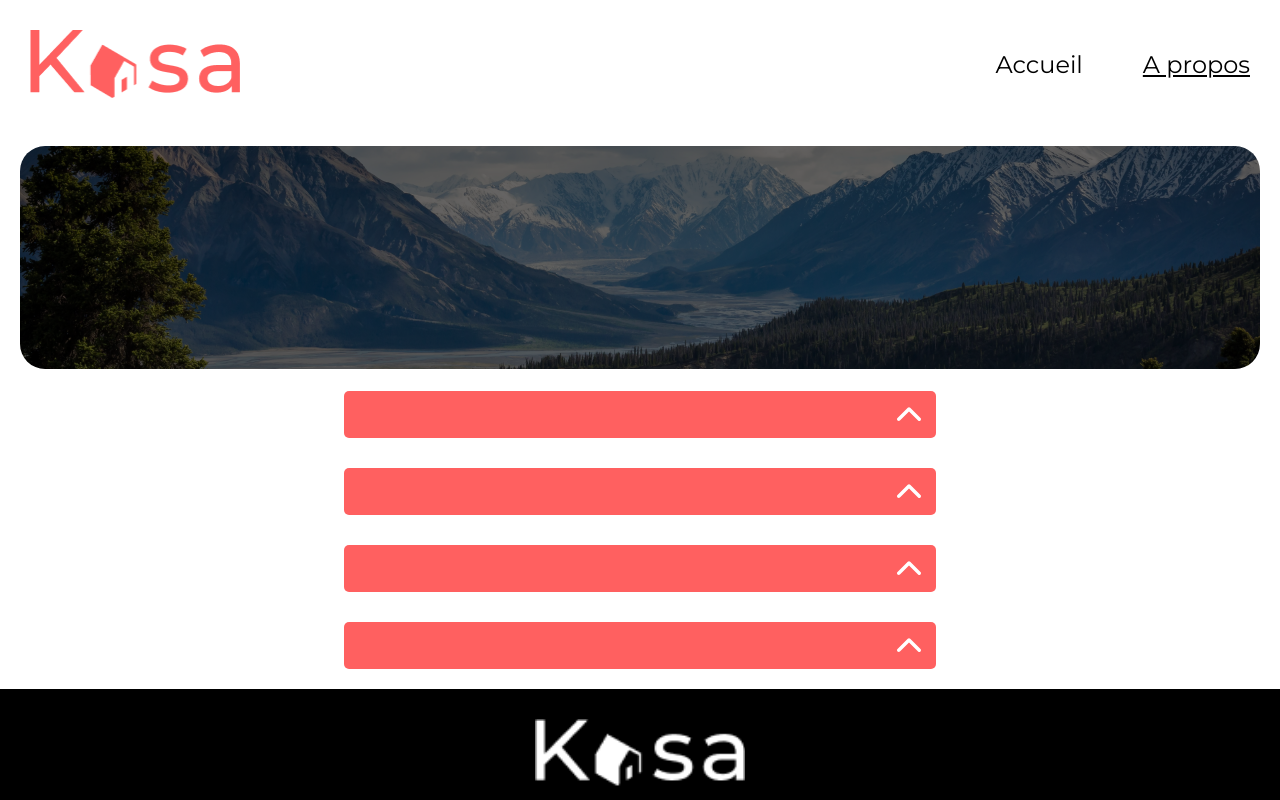
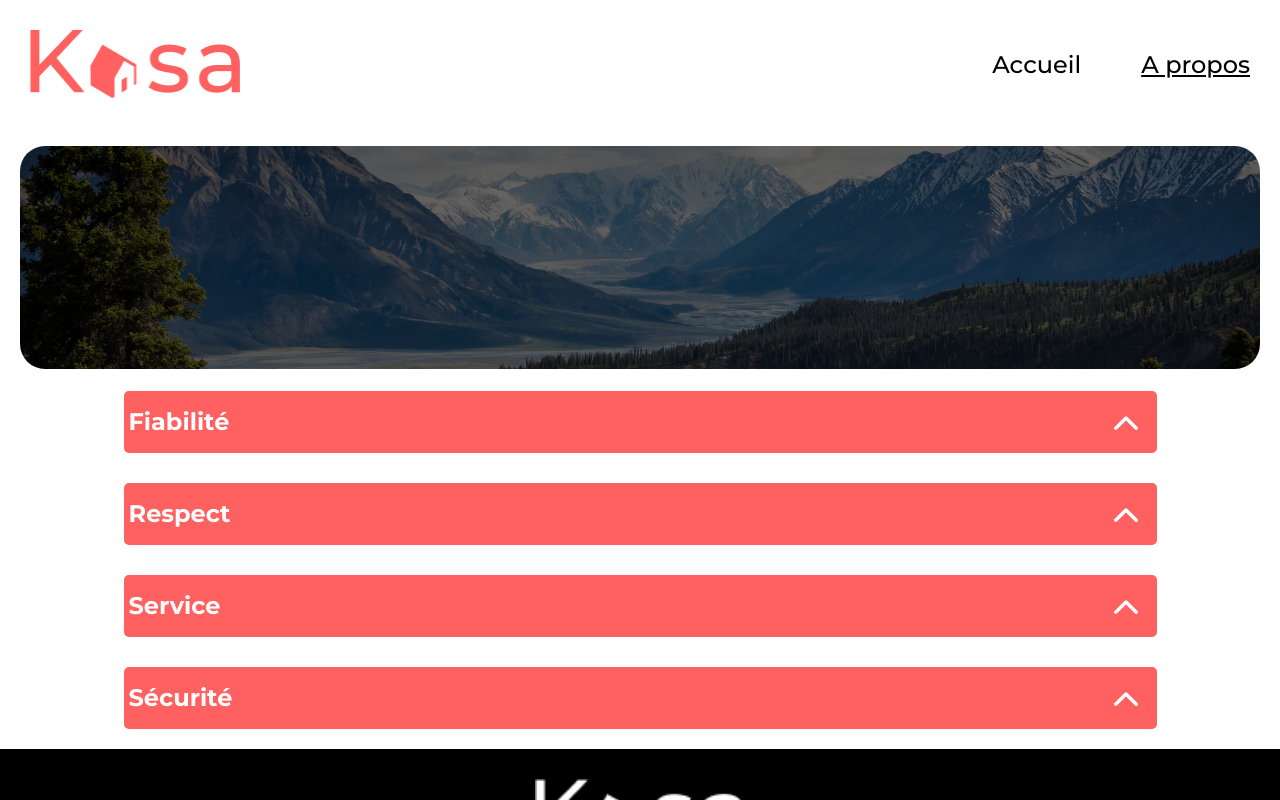
Before and after one commit to mvoisin64/Projet-8-v2, a React (Create React App) app: page /APropos in a window 1280 px wide. Shown: the top 800 px of the page. Built offline with nearby package versions, Linux system fonts and the light colour scheme.

Commit message:
accueil, 404, APropos done

```diff
--- a/src/components/Collapse/Collapse.js
+++ b/src/components/Collapse/Collapse.js
@@ -1,7 +1,10 @@
 import React, { useState } from 'react';
 import './Collapse.scss';
 import ArrowBack from '../../img/arrow_back.svg';
+
+
 const Collapse = ({ title, children }) => {
+
     const [isOpen, setIsOpen] = useState(false);
 
     const toggleCollapse = () => {
@@ -10,6 +13,9 @@ const Collapse = ({ title, children }) => {
 
     return (
         <div className="collapse">
+
+            <div className='collapse-part1'>
+
             <h2 className='title'>{title}</h2>
             <button className="collapse__button" onClick={toggleCollapse}>
             <img
@@ -19,7 +25,10 @@ const Collapse = ({ title, children }) => {
                 />
             </button>
 
+            </div>
+
             {isOpen && <div className="collapse__content">{children}</div>}
+
         </div>
     );
 };
--- a/src/components/Collapse/Collapse.scss
+++ b/src/components/Collapse/Collapse.scss
@@ -1,50 +1,76 @@
 @use '../../styles.scss' as *;
 
 .collapse {
+
+    .collapse-part1 {
         display: flex;
         background-color: $color-primary;
         align-items: center;
         justify-content: space-between;
-    width: 582px;
+        width: 1023px;
+        height: 52px;
         border-radius: 5px;
         padding: 5px;
+        position: relative;
+    }
+
+    .title {
+        color: #FFF;
+        font-size: 24px;
+        font-style: normal;
+        font-weight: 700;
+        line-height: 142.6%;
+        // line-height: 34.22px;
+        text-align: left;
     }
 
     .collapse__button {
         background: none;
         border: none;
         cursor: pointer;
+        display: flex;
+        align-items: center; // Centrer l'image verticalement
+        justify-content: center;
     }
 
     .collapse__arrow {
         transition: transform 0.3s ease;
-}
+        transform-origin: center;
+        display: block;
+        position: absolute;
+        right: 15px;
 
-.collapse__arrow.rotate {
+        &.rotate {
             transform: rotate(180deg);
         }
 
+    }
+
     .collapse__content {
+        width: 1032px;
+        height: auto;
+        display: flex;
+        border-radius: 5px;
+        flex-direction: column;
+        align-items: flex-start;
+        justify-content: flex-start;
         color: #000;
+        background-color: #F6F6F673;
         font-family: Montserrat;
-    font-size: 12px;
+        font-size: 18px;
         font-style: normal;
         font-weight: 400;
-    line-height: 142.6%; /* 17.112px */
+        line-height: 142.6%;
+        margin-top: -3px;
+        padding: 10px 0;
+
+
     }
 
-.title{
-    color: #FFF;
-    font-size: 18px;
-    font-style: normal;
-    font-weight: 700;
-    line-height: 142.6%;
-    /* 25.668px */
+    .collapse__content > div {
+        padding: 10px;
+        margin-top: 5px;
+        text-align: left;
+
     }
-
-.ArrowBack {
-    width: 32px;
-    height: 32px;
-    transform: rotate(0deg);
-    flex-shrink: 0;
 }
--- a/src/components/Header/Header.scss
+++ b/src/components/Header/Header.scss
@@ -4,7 +4,7 @@
   align-items: center;
   width: 100%;
   font-size: 24px;
-
+  font-weight: 500;
 }
 
 .logokasa {
@@ -28,6 +28,9 @@ nav {
 
   a {
     color: black;
+
+
+
     &.active-link {
       text-decoration: underline;
 
--- a/src/scenes/APropos/APropos.js
+++ b/src/scenes/APropos/APropos.js
@@ -7,13 +7,28 @@ import './APropos.scss';
 function APropos() {
   return (
     <div className='scene'>
-<Banner text="" image={backgroundapropos} />
-<div className='collapse-container'>
-<Collapse/>
-<Collapse/>
-<Collapse/>
-<Collapse/>
-</div>
+      <Banner text="" image={backgroundapropos} />
+      <div className='collapse-container'>
+        <Collapse title={'Fiabilité'}>
+          <div>Les annonces postées sur Kasa garantissent une fiabilité totale. Les photos sont conformes aux logements, et toutes
+            les informations sont régulièrement verifiées par nos équipes.
+          </div>
+        </Collapse>
+
+        <Collapse title={'Respect'}>
+          <div>La bienveillance fait partie des valeurs fondatrices de Kasa.
+            Tout comportement discriminatoire ou de perturbation du voisinage entraînera une exclusion de notre plateforme.</div>
+        </Collapse>
+
+        <Collapse title={'Service'} >
+          <div>La qualité du service est au cœur de notre engagement chez Kasa. Nous veillons à ce que chaque interaction, que ce soit avec nos hôtes ou nos locataires, soit empreinte de respect et de bienveillance</div>
+        </Collapse>
+
+        <Collapse title={'Sécurité'} >
+          <div>La sécurité est la priorité de Kasa. Aussi bien pour nos hôtes que pour nos voyageurs, chaque logement correspond aux critères de sécurité établis par nos services. En laissant une note aussi bien à l'hôte qu'au locataire, cela permet à nos équipes de vérifier que les standards sont bien respectés. Nous organisons également des ateliers sur la sécuritédomestique pour nos hôtes.</div>
+        </Collapse>
+
+      </div>
     </div>
   );
 }
--- a/src/scenes/NotFound/NotFound.js
+++ b/src/scenes/NotFound/NotFound.js
@@ -1,9 +1,14 @@
 import React from 'react';
-function NotFound() {
+import {Link} from 'react-router-dom';
+import './NotFound.scss';
+
+const NotFound = () => {
   return (
     <div className='scene'>
-      <h2>404 - Not Found</h2>
-    </div>
+      <h1 className='error404'>404</h1>
+<h2 className='Oups'>Oups! La page que vous demander n'existe pas.</h2>
+<Link to='/' className='retourner'>Retourner sur la page d'accueil</Link>
+</div>
   );
 }
 export default NotFound;
--- a/src/scenes/NotFound/NotFound.scss
+++ b/src/scenes/NotFound/NotFound.scss
@@ -1 +1,31 @@
 @use '../../styles.scss' as *;
+
+.error404{
+font-size: 288px;
+font-weight: 700;
+}
+
+.Oups{
+font-size: 36px;
+font-weight: 500;
+line-height: 51.34px;
+text-underline-position: from-font;
+text-decoration-skip-ink: none;
+color: $color-primary;
+margin-bottom: 168px;
+
+}
+
+.retourner{
+    display: block;
+    color: black;
+font-size: 18px;
+font-weight: 500;
+line-height: 25.67px;
+text-decoration-line: underline;
+text-decoration-style: solid;
+text-underline-position: from-font;
+text-decoration-skip-ink: none;
+margin-bottom: 50px;
+
+}
```
Lines whose indentation alone changed are shown as unchanged.
